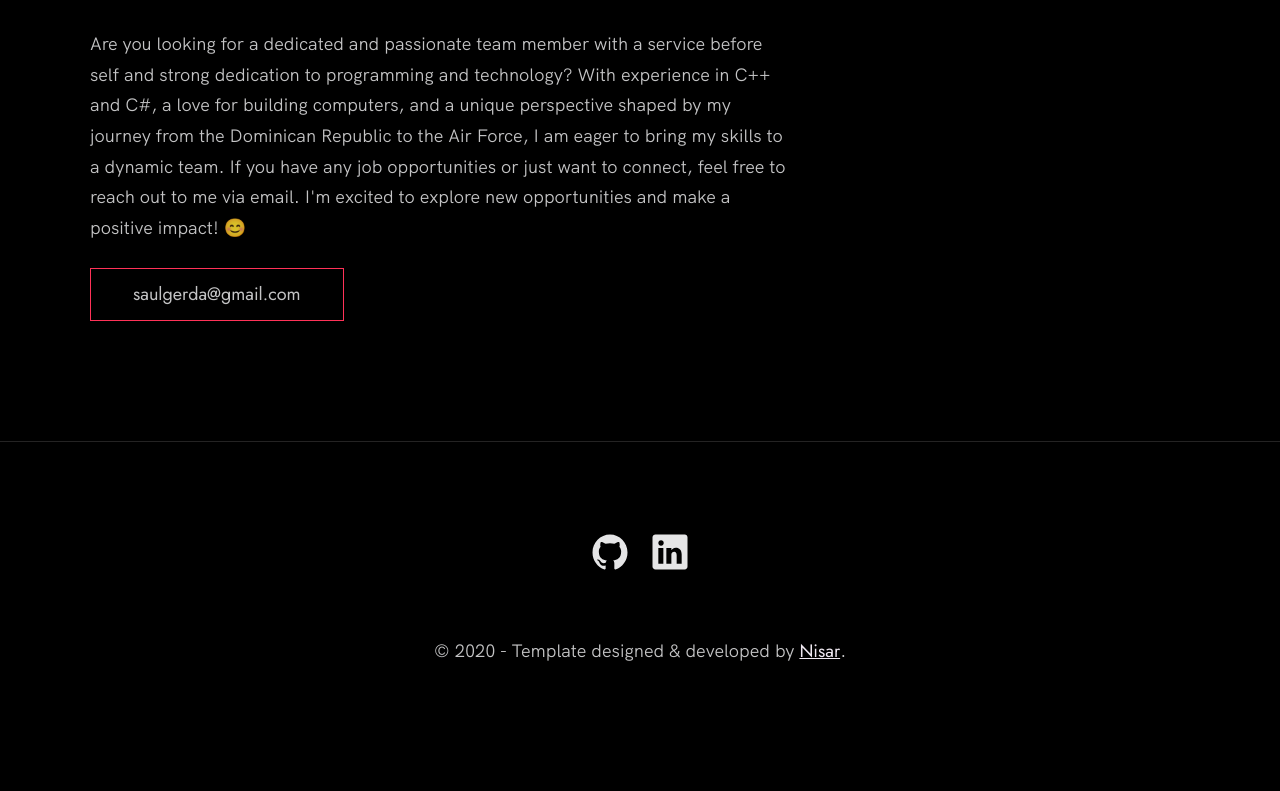
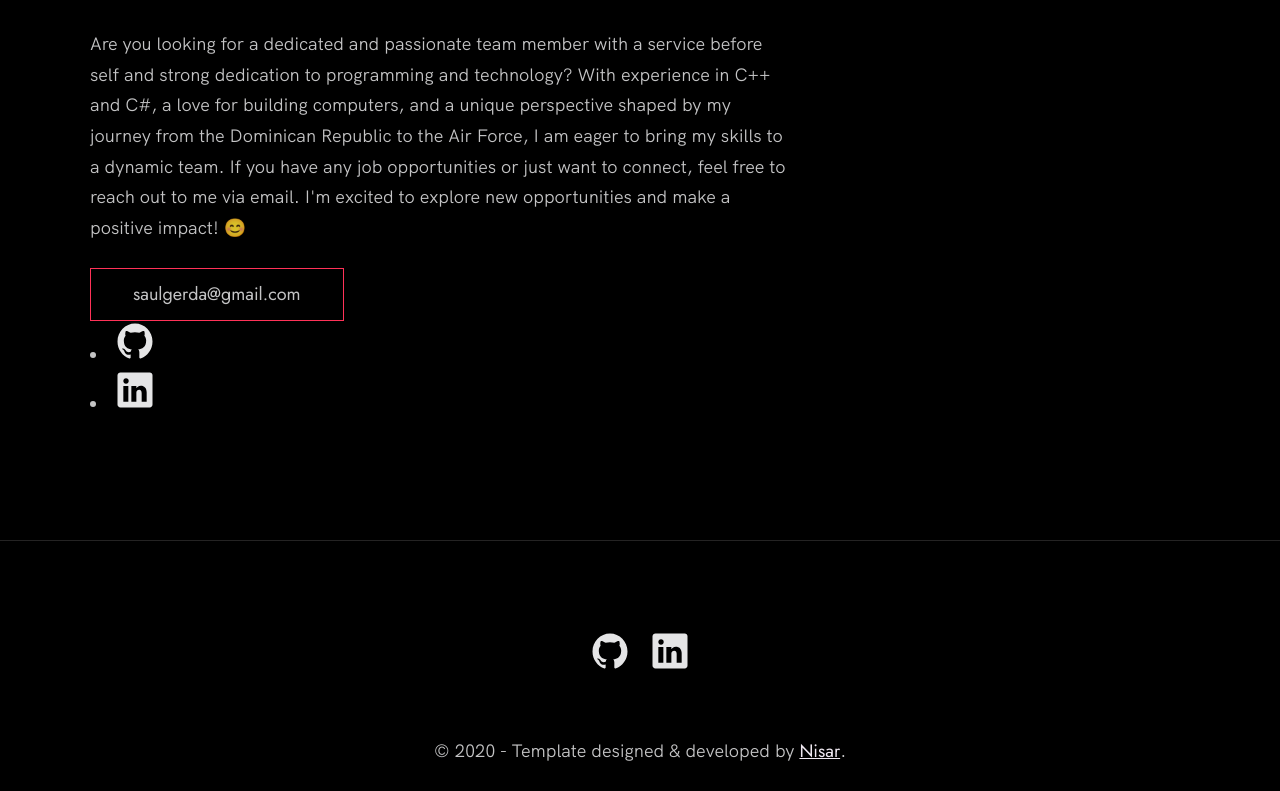
Before and after one commit to sgerda/GitHub-Portfolio, a plain HTML site: page index.html in a window 1280 px wide. Shown: the part 6207-6998 px from the top of the page. Before the commit the page ends 6954 px from the top, so only its background shows below. Drawn offline with Linux system fonts and the light colour scheme; grey boxes are pictures that could not be loaded.

Commit message:
Testing adding the social next to email and added new resume

```diff
--- a/index.html
+++ b/index.html
@@ -234,7 +234,7 @@
                   I also believe that a great sense of humor is important to keep a good balance in life.
             </p>
             <!-- Provide a link to your resume -->
-            <a href="https://drive.google.com/file/d/1Qz9mQb4pw8iV15Oyld5Jm2dh_5uvrgZv/view?usp=sharing" class="btn">My Resume</a>
+            <a href="https://drive.google.com/file/d/1bsnm7Oq77goRpX0SqacgEnJWcfhlTbRV/view?usp=sharing" class="btn">My Resume</a>
           </div>
 
           <div class="about__photo-container">
@@ -263,6 +263,20 @@
         </p>
         <!-- Replace the email with yours -->
         <a href="mailto:saulgerda@gmail.com" class="btn">saulgerda@gmail.com</a>
+
+        <!-- testing putting the social next to the email link -->
+        <li class="footer__social-link-item">
+          <a href="https://github.com/sgerda" title="Link to Github Profile">
+            <img src="./images/github.svg" class="footer__social-image" alt="Github">
+          </a>
+        </li>
+
+        <li class="footer__social-link-item">
+          <a href="https://www.linkedin.com/in/saul-gerda-4b86b5284">
+            <img src="./images/linkedin.svg" title="Link to Linkedin Profile" class="footer__social-image" alt="Linkedin">
+          </a>
+        </li>
+
       </div>
     </div>
   </section>
@@ -273,21 +287,13 @@
     <div class="row">
       <!-- Update the links to point to your accounts -->
       <ul class="footer__social-links">
-        <!-- <li class="footer__social-link-item">
-          <a href="https://twitter.com/nisarhassan12/" title="Link to Twitter Profile">
-            <img src="./images/twitter.svg" class="footer__social-image" alt="Twitter">
-          </a>
-        </li> -->
+
         <li class="footer__social-link-item">
           <a href="https://github.com/sgerda" title="Link to Github Profile">
             <img src="./images/github.svg" class="footer__social-image" alt="Github">
           </a>
         </li>
-        <!-- <li class="footer__social-link-item">
-          <a href="https://codepen.io/nisar_hassan" title="Link to Codepen Profile">
-            <img src="./images/codepen.svg" class="footer__social-image" alt="Codepen">
-          </a> -->
-        </li>
+
         <li class="footer__social-link-item">
           <a href="https://www.linkedin.com/in/saul-gerda-4b86b5284">
             <img src="./images/linkedin.svg" title="Link to Linkedin Profile" class="footer__social-image" alt="Linkedin">
```
